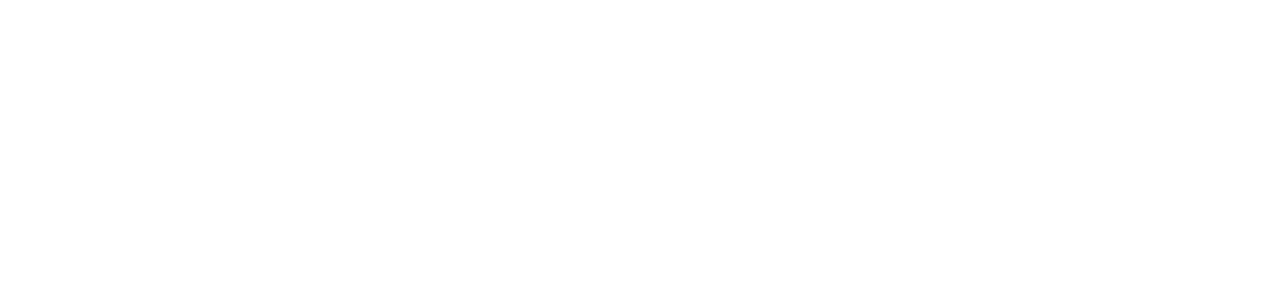
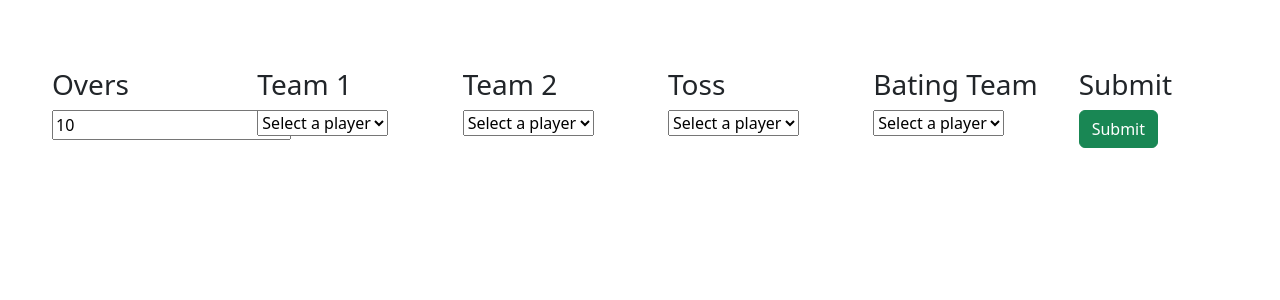
Before and after one commit to srikanth818500/VillageSiteFrontend, a React (Create React App) app: page /matchstart in a window 1280 px wide. Before the commit this address had no page. Shown: the top 300 px of the page. Built offline with nearby package versions, Linux system fonts and the light colour scheme.

Commit message:
added match start

```diff
--- a/src/App.js
+++ b/src/App.js
@@ -8,6 +8,7 @@
 import Places from './component/Places';
 import { CreateMatch } from './component/CreateMatch';
 import { PlayerData } from './component/PlayerData';
+import { MatchStart } from './component/MatchStart';
 
 function App() {
   const phoneNumber=sessionStorage.getItem('loggeduser');
@@ -24,6 +25,7 @@
           <Route path="/places" element={<Places />} />
           <Route path="/creatematch" element={<CreateMatch />} />
           <Route path="/playerdata" element={<PlayerData/>}/>
+          <Route path="/matchstart" element={<MatchStart/>}/>
         </Routes>
 
     </div>
--- a/src/component/Header.jsx
+++ b/src/component/Header.jsx
@@ -25,7 +25,7 @@
           <NavDropdown title="Dropdown" id="basic-nav-dropdown">
             <NavDropdown.Item href="playerdata">Playerdata</NavDropdown.Item>
             <NavDropdown.Item href="creatematch">Create Match</NavDropdown.Item>
-            <NavDropdown.Item href="#action/3.3">Dropdown Item 3</NavDropdown.Item>
+            <NavDropdown.Item href="matchstart">Dropdown Item 3</NavDropdown.Item>
             <NavDropdown.Divider />
             <NavDropdown.Item href="#action/3.4">Another Item</NavDropdown.Item>
           </NavDropdown>
--- /dev/null
+++ b/src/component/MatchStart.jsx
@@ -0,0 +1,209 @@
+import React, { useState } from "react";
+import axios from "axios";
+import "./MatchStart.css";
+export const MatchStart = () => {
+  const [overs, setOvers] = useState(10);
+  const [toss, setToss] = useState("");
+  const [choose, setChoose] = useState("");
+  const [team1, setTeam1] = useState("");
+  const [team2, setTeam2] = useState("");
+  const [submitted, setSubmitted] = useState(false);
+  const [Batsman1, setBatsman1] = useState("");
+  const [Batsman2, setBatsman2] = useState("");
+  const [Bowler, setBowler] = useState("");
+  const [startmatch1, setstartmatch1] = useState(false);
+
+  const submitMatch = () => {
+    console.log(overs + "" + toss + "" + choose + "" + team1 + "" + team2);
+    setSubmitted(true);
+    // axios
+    //   .post("http://localhost:8080/api/v1/matchStart", {
+    //     overs,
+    //     toss,
+    //     choose,
+    //     team1,
+    //     team2,
+    //   })
+    //   .then((response) => {
+    //     console.log(response.data);
+    //     setSubmitted(true);
+    //   });
+  };
+  const startMatch = () => {
+    console.log(Batsman1 + "" + Batsman2 + "" + Bowler );
+    setstartmatch1(true);
+  };
+  return (
+    <>
+      <br />
+      <br />
+      <div className="row">
+        <div className="col-md-2">
+          <h3>Overs</h3>
+          <input
+            type="text"
+            placeholder="Enter overs"
+            value={overs}
+            onChange={(e) => setOvers(e.target.value)}
+            disabled={submitted}
+          />
+        </div>
+        <div className="col-md-2">
+          <h3>Team 1</h3>
+          <select
+            value={team1}
+            onChange={(e) => setTeam1(e.target.value)}
+            disabled={submitted}
+          >
+            <option value="">Select a player</option>
+            {/* Add options for team 1 players */}
+          </select>
+        </div>
+        <div className="col-md-2">
+          <h3>Team 2</h3>
+          <select
+            value={team2}
+            onChange={(e) => setTeam2(e.target.value)}
+            disabled={submitted}
+          >
+            <option value="">Select a player</option>
+            {/* Add options for team 2 players */}
+          </select>
+        </div>
+        <div className="col-md-2">
+          <h3>Toss</h3>
+          <select
+            value={toss}
+            onChange={(e) => setToss(e.target.value)}
+            disabled={submitted}
+          >
+            <option value="">Select a player</option>
+            {/* Add options for toss players */}
+          </select>
+        </div>
+        <div className="col-md-2">
+          <h3>Bating Team</h3>
+          <select
+            value={choose}
+            onChange={(e) => setChoose(e.target.value)}
+            disabled={submitted}
+          >
+            <option value="">Select a player</option>
+            <option value="0">Batting</option>
+            <option value="1">Bowling</option>
+          </select>
+        </div>
+        <div className="col-md-2">
+          <h3>Submit</h3>
+          <button className="btn btn-success" type="button"  onClick={submitMatch}  disabled={submitted} >
+            Submit
+          </button>
+        </div>
+      </div>
+      {submitted && (
+        <div className="card-match">
+    <div className="card-header-match">
+        <div className="col-10">
+            <h1>match</h1>
+        </div>
+    </div>
+    <div className="row">
+
+        <div className="col-md-12">
+
+                <h1>Player Data</h1>
+                <div className="row">
+                   <div className="col-md-3">
+                     <h3>Batsman1</h3>
+                     <select
+                      value={Batsman1}
+                      onChange={(e) => setBatsman1(e.target.value)}
+                      disabled={startmatch1}
+                    >
+                      <option value="">Select a player</option>
+                      <option value="0">Batting</option>
+                      <option value="1">Bowling</option>
+                    </select>
+                   </div>
+                   <div className="col-md-3">
+                     <h3>Batsman2</h3>
+                     <select
+                      value={Batsman2}
+                      onChange={(e) => setBatsman2(e.target.value)}
+                      disabled={startmatch1}
+                    >
+                      <option value="">Select a player</option>
+                      <option value="0">Batting</option>
+                      <option value="1">Bowling</option>
+                    </select>
+                  </div>
+                  <div className="col-md-3">
+                     <h3>Bowler</h3>
+                     <select
+                        value={Bowler}
+                        onChange={(e) => setBowler(e.target.value)}
+                        disabled={startmatch1}
+                      >
+                        <option value="">Select a player</option>
+                        <option value="0">Batting</option>
+                        <option value="1">Bowling</option>
+                      </select>
+                  </div>
+                  <div className="col-md-2">
+                    <h3>Submit</h3>
+                    <button className="btn btn-success" type="button"  onClick={startMatch}  disabled={startmatch1} >
+                      Submit
+                    </button>
+                  </div>
+                </div>
+            </div>
+
+    </div>
+    <div className="row">
+
+        <div className="col-md-12">
+                <div className="row">
+                   <div className="col-md-3">
+                     <h3>Overs</h3>
+
+                   </div>
+                   <div className="col-md-3">
+                     <h3>Batsman2</h3>
+                     <select
+                      value={Batsman2}
+                      onChange={(e) => setBatsman2(e.target.value)}
+                      disabled={startmatch1}
+                    >
+                      <option value="">Select a player</option>
+                      <option value="0">Batting</option>
+                      <option value="1">Bowling</option>
+                    </select>
+                  </div>
+                  <div className="col-md-3">
+                     <h3>Bowler</h3>
+                     <select
+                        value={Bowler}
+                        onChange={(e) => setBowler(e.target.value)}
+                        disabled={startmatch1}
+                      >
+                        <option value="">Select a player</option>
+                        <option value="0">Batting</option>
+                        <option value="1">Bowling</option>
+                      </select>
+                  </div>
+                  <div className="col-md-2">
+                    <h3>Submit</h3>
+                    <button className="btn btn-success" type="button"  onClick={startMatch}  disabled={startmatch1} >
+                      Submit
+                    </button>
+                  </div>
+                </div>
+            </div>
+
+    </div>
+</div>
+
+      )}
+    </>
+  );
+};
--- a/src/component/UserDashboard.jsx
+++ b/src/component/UserDashboard.jsx
@@ -4,6 +4,7 @@
 
 function UserDashboard() {
   const [userDetails, setUserDetails] = useState(null);
+  const [birthday,setbirthday]=useState(null);
   const phoneNumber = sessionStorage.getItem('loggeduser');
 
   useEffect(() => {
@@ -11,8 +12,9 @@
     if (phoneNumber) {
       axios.post(`http://localhost:8080/api/v1/getDetails/${phoneNumber}`)
         .then(response => {
-          console.log(response.data);
-          setUserDetails(response.data); // Store the user details in state
+          console.log("responsedata;;;;;;;;;;;;;;;;;;;;;;",response.data.birthdayDetails);
+          setUserDetails(response.data.userDetails); // Store the user details in state
+          setbirthday(response.data.birthdayDetails);
         })
         .catch(error => {
           console.error(error);
@@ -22,7 +24,8 @@
 
   if (userDetails && userDetails.length > 0) {
     const user = userDetails[0]; // Access the first user object in the array
-
+    const birth=birthday[0];
+    console.log(";;;;;;;;;;;;;;;;;;;;;;;;;;;;;;;",birth)
     return (
       <div className="split-screen">
         <div className="left-half"></div>
@@ -32,6 +35,8 @@
             <p>First Name: {user.firstname}</p>
             <p>Last Name: {user.last_name}</p>
             <p>Email: {user.email_id}</p>
+            <p>birthday:{birth.firstname}</p>
+            <p>{user.last_name}</p>
           </form>
         </div>
       </div>
```
Also changed, not shown: src/component/MatchStart.css (added).
